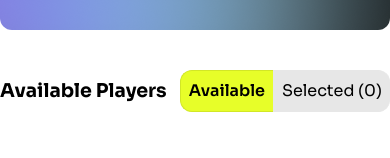
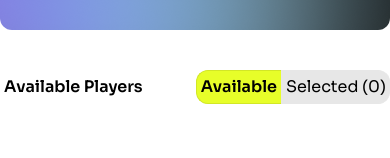
Before and after one commit to Morshedkhondokar/Assignment-7, a React (Vite) app: page / in a window 390 px wide. Shown: the part 587-745 px from the top of the page. Built offline with nearby package versions, Linux system fonts and the light colour scheme.

Commit message:
mobile screen problem fixed

```diff
--- a/src/Components/AvailableBtns/AvailableBtn.jsx
+++ b/src/Components/AvailableBtns/AvailableBtn.jsx
@@ -5,13 +5,13 @@ const AvailableBtn = ({SelectedActiveBtn, handleSelectedActiveBtn}) => {
   return (
     <div className="max-w-[1280px] mx-auto sticky top-[71px] rounded-xl bg-white/10 backdrop-blur-lg border-b border-white/20 h-12">
         <div className="flex justify-between items-center mt-10 md:mt-20 mb-8 ">
-             <h1 className="text-[19px] md:text-[20px] font-bold">
+             <h1 className="text-[16px] pl-1 md:text-[20px] font-semibold">
               {SelectedActiveBtn === "btn1" ? "Available Players" : "Selected Player (4/6)"}
               </h1>
       <div>
         <button
           onClick={() => handleSelectedActiveBtn("btn1")}
-          className={`border-r-0 p-2 md:py-3 md:px-5 bg-[#e7e7e7]  border rounded-l-xl  ${
+          className={`border-r-0 p-1 md:py-3 md:px-5 bg-[#e7e7e7]  border rounded-l-xl  ${
             SelectedActiveBtn === "btn1"
               ? "bg-[#e7fe29] border-[#d2e727] font-semibold"
               : " border-[#e7e7e7] "
@@ -21,7 +21,7 @@ const AvailableBtn = ({SelectedActiveBtn, handleSelectedActiveBtn}) => {
         </button>
         <button
           onClick={() => handleSelectedActiveBtn("btn2")}
-          className={`border-r-0 p-2 md:py-3 md:px-5 bg-[#e7e7e7]  border rounded-r-xl
+          className={`border-r-0 p-1 md:py-3 md:px-5 bg-[#e7e7e7]  border rounded-r-xl
              ${SelectedActiveBtn === "btn2"
               ? "bg-[#e7fe29] border-[#d2e727] font-semibold"
               : " border-[#e7e7e7] " } `}
```
